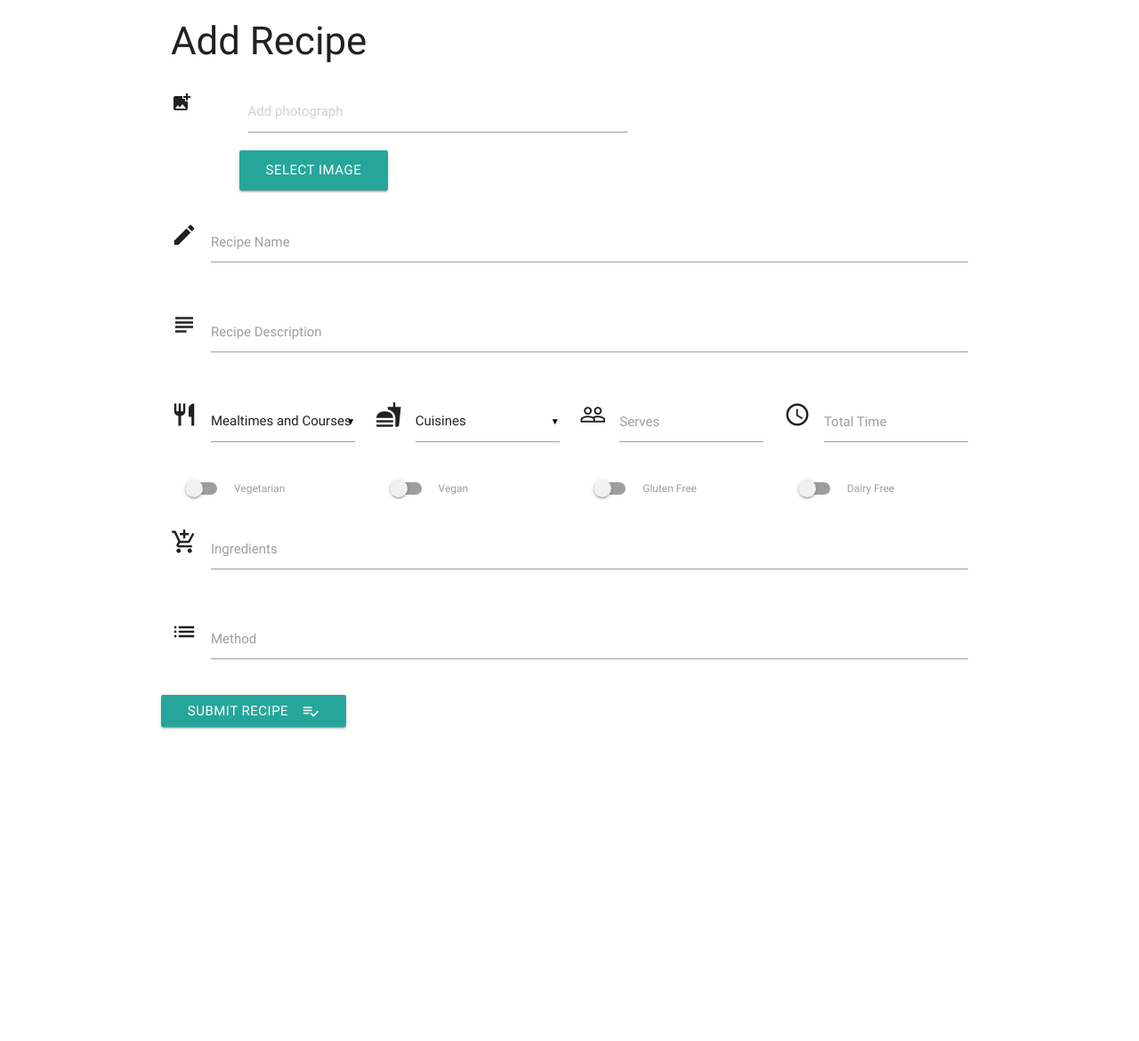
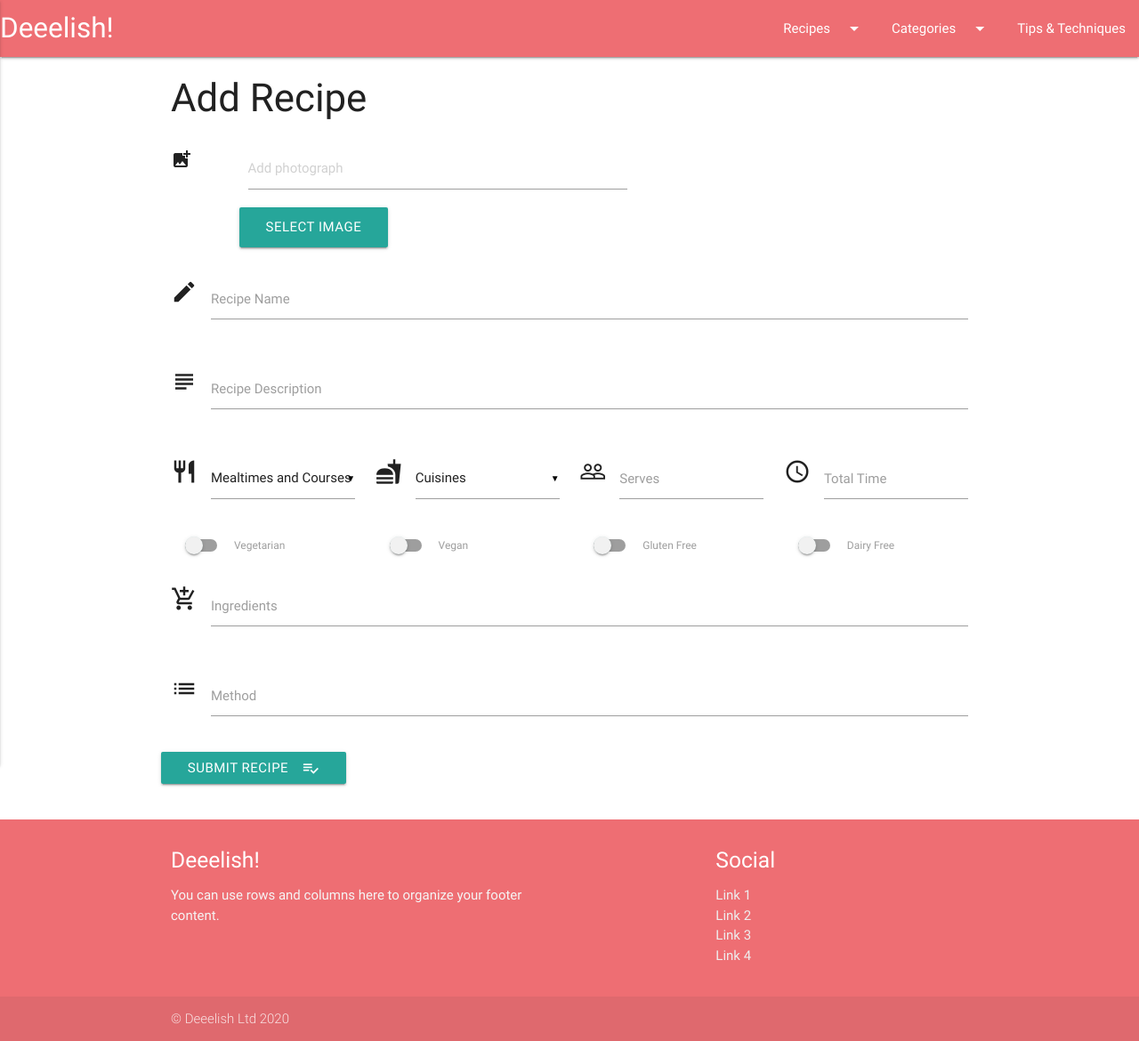
Before and after one commit to Carly07/Deeelish, a Flask app: page /add_recipe in a window 1280 px wide. Shown: the whole page at 89% size. Before the commit the page ends 820 px from the top, so only its background shows below. Run offline with Flask 2, Linux system fonts and the light colour scheme; data that the repository does not hold is empty; some libraries are stand-ins or nearby versions.

Commit message:
Added navbar and footer to base.html

```diff
--- a/templates/base.html
+++ b/templates/base.html
@@ -8,16 +8,85 @@
 
 	<link href="https://fonts.googleapis.com/icon?family=Material+Icons" rel="stylesheet">
 	<link rel="stylesheet" href="https://cdnjs.cloudflare.com/ajax/libs/materialize/0.100.2/css/materialize.min.css">
-    <link rel="stylesheet" href="{{url_for('static', filename='css/style.css')}}" type="text/css">
+	<link rel="stylesheet" href="{{url_for('static', filename='css/style.css')}}" type="text/css">
 
 	<title>Deeelish</title>
 </head>
 
 <body>
-    <div class="container">
-        {% block content %}
-        {% endblock %}
-    </div>
+
+	<header>
+		<!-- Dropdown Structure -->
+		<ul id="dropdown1" class="dropdown-content">
+			<li><a href="{{url_for('get_recipes')}}">Discover Recipes</a></li>
+			<li><a href="{{url_for('add_recipe')}}">Add Recipe</a></li>
+		</ul>
+		<ul id="dropdown2" class="dropdown-content">
+			<li><a href="{{url_for('get_categories')}}">Browse Categories</a></li>
+			<li><a href="{{url_for('add_category')}}">Add Category</a></li>
+		</ul>
+		<div class="navbar-fixed">
+			<nav>
+				<div class="nav-wrapper">
+					<a href="#!" class="brand-logo">Deeelish!</a>
+					<a href="#" data-activates="mobile-demo"
+						class="button-collapse"><i class="material-icons">menu</i></a>
+					<ul class="right hide-on-med-and-down">
+						<!-- Dropdown Trigger -->
+						<li><a class="dropdown-button" href="#!"
+								data-activates="dropdown1">Recipes<i class="material-icons right">arrow_drop_down</i></a>
+						</li>
+						<li><a class="dropdown-button" href="#!"
+								data-activates="dropdown2">Categories<i class="material-icons right">arrow_drop_down</i></a>
+						</li>
+						<li><a href="#">Tips & Techniques</a></li>
+					</ul>
+				</div>
+			</nav>
+		</div>
+		<ul class="side-nav" id="mobile-demo">
+			<li><a href="{{url_for('get_recipes')}}">Discover Recipes</a></li>
+			<li><a href="{{url_for('add_recipe')}}">Add Recipe</a></li>
+			<li><a href="{{url_for('get_categories')}}">Browse Categories</a></li>
+			<li><a href="{{url_for('add_category')}}">Add Categories</a></li>
+			<li><a href="#">Tips & Techniques</a></li>
+		</ul>
+
+	</header>
+    <main>
+	<div class="container">
+		{% block content %}
+		{% endblock %}
+	</div>
+    </main>
+
+	<footer class="page-footer">
+		<div class="container">
+			<div class="row">
+				<div class="col l6 s12">
+					<h5 class="white-text">Deeelish!</h5>
+					<p class="grey-text text-lighten-4">You can use rows and columns here to organize your footer
+						content.</p>
+				</div>
+				<div class="col l4 offset-l2 s12">
+					<h5 class="white-text">Social</h5>
+					<ul>
+						<li><a class="grey-text text-lighten-3" href="#!">Link 1</a></li>
+						<li><a class="grey-text text-lighten-3" href="#!">Link 2</a></li>
+						<li><a class="grey-text text-lighten-3" href="#!">Link 3</a></li>
+						<li><a class="grey-text text-lighten-3" href="#!">Link 4</a></li>
+					</ul>
+				</div>
+			</div>
+		</div>
+		<div class="footer-copyright">
+			<div class="container">
+				© Deeelish Ltd 2020
+			</div>
+		</div>
+	</footer>
+
+
 	<script src="https://cdnjs.cloudflare.com/ajax/libs/jquery/3.4.1/jquery.min.js"
 		integrity="sha256-CSXorXvZcTkaix6Yvo6HppcZGetbYMGWSFlBw8HfCJo=" crossorigin="anonymous"></script>
 	<script src="https://cdnjs.cloudflare.com/ajax/libs/materialize/0.100.2/js/materialize.min.js"></script>
@@ -25,6 +94,8 @@
 		$(document).ready(function(){
             $('.collapsible').collapsible();
             $('select').material_select();
+            $(".dropdown-button").dropdown();
+            $(".button-collapse").sideNav();
         });
 	</script>
 </body>
```
